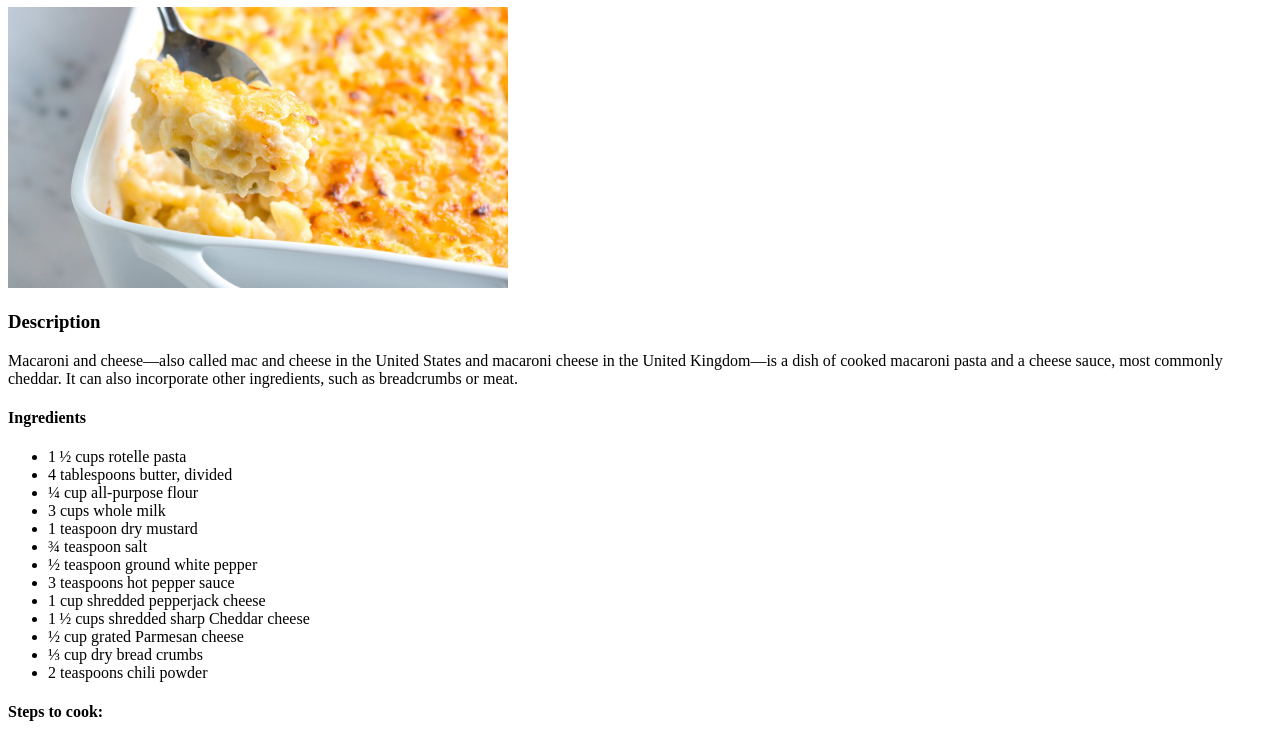
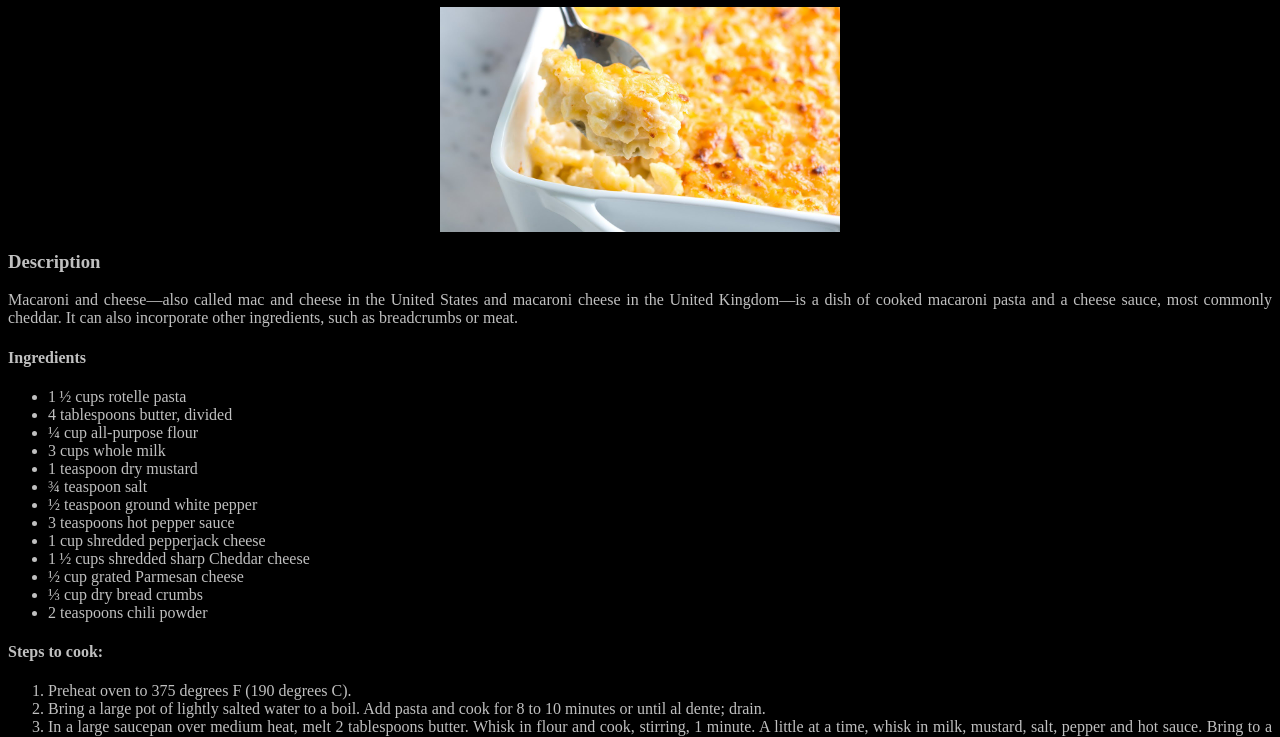
Before and after one commit to BoaZirklia/odin-recipes, a plain HTML site: page recipes/mac&cheese.html in a window 1280 px wide. Shown: the part 73-810 px from the top of the page. Drawn offline with Linux system fonts and the light colour scheme; the site is published under a folder, as on GitHub Pages, so addresses that start at the root find nothing.

Commit message:
Update link to CSS

```diff
--- a/recipes/mac&cheese.html
+++ b/recipes/mac&cheese.html
@@ -4,7 +4,7 @@
     <meta charset="UTF-8">
     <meta http-equiv="X-UA-Compatible" content="IE=edge">
     <meta name="viewport" content="width=device-width, initial-scale=1.0">
-    <link rel="stylesheet" href="/styles/mac.css">
+    <link rel="stylesheet" href="../styles/mac.css">
     <title>Odin Recipes</title>
 </head>
 <body>
```
